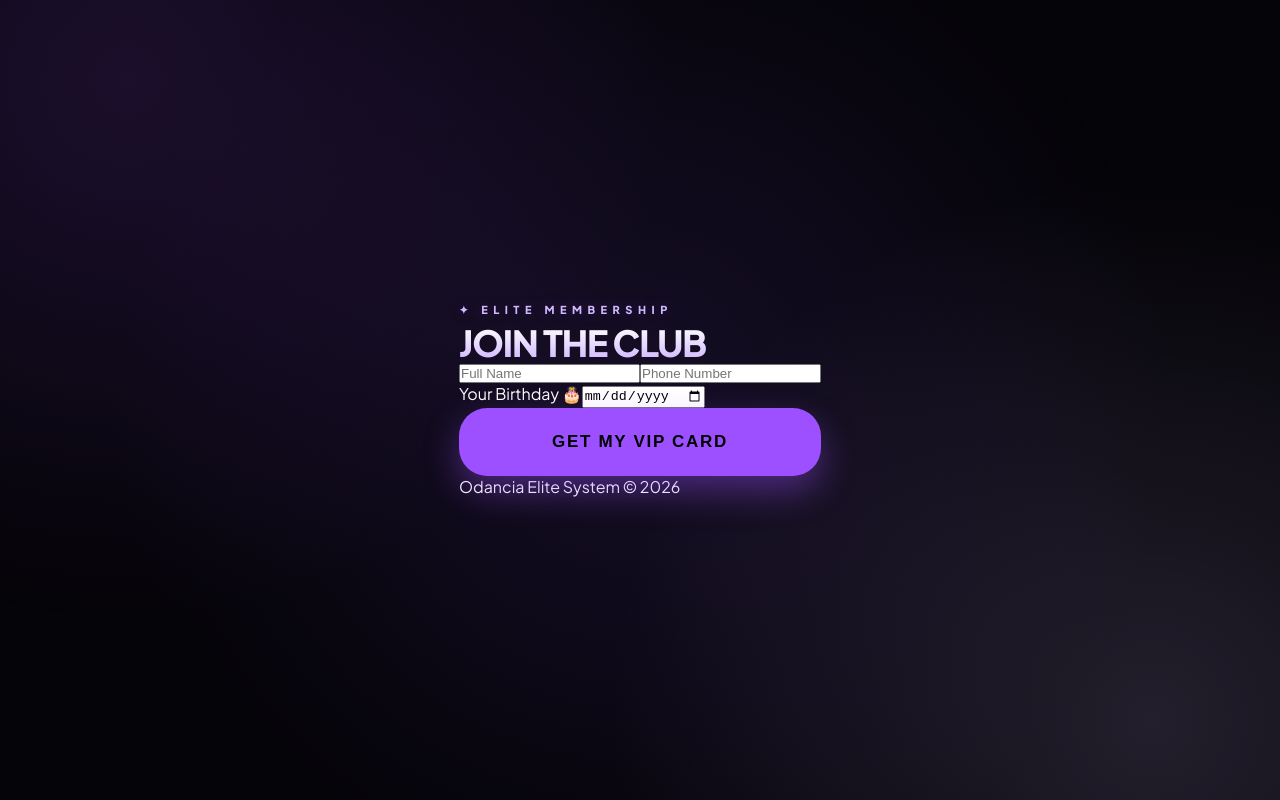
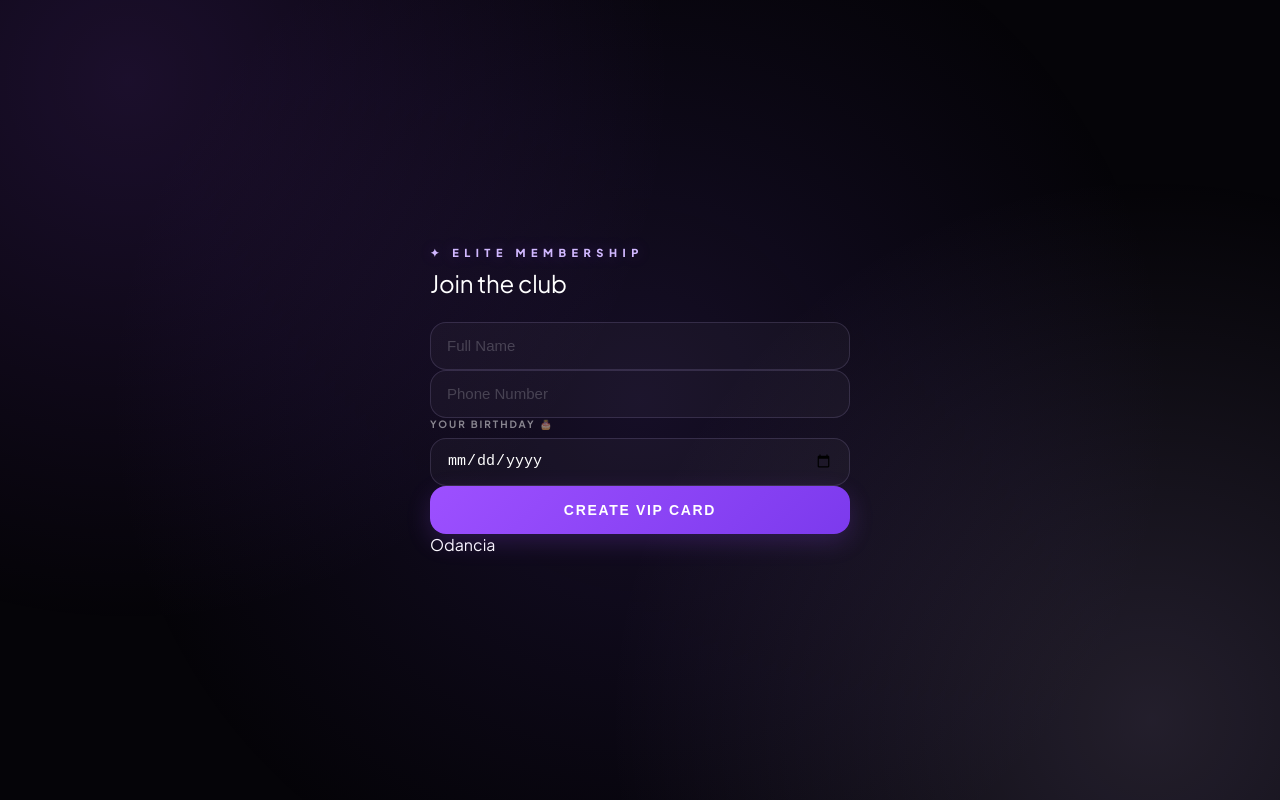
Before and after one commit to bossboothsa-ai/Odancia, a React (Vite) app: page /join in a window 1280 px wide. Built offline with nearby package versions, Linux system fonts and the light colour scheme.

Commit message:
PRODUCT POLISH: Minimal Join redesign and Smart QR extraction

```diff
--- a/src/index.css
+++ b/src/index.css
@@ -13,6 +13,8 @@
   /* Softer border */
   --radius-xl: 44px;
   --radius-lg: 32px;
+  --radius-md: 16px;
+  /* For professional inputs */
 
   /* Spacing Tokens */
   --space-card-top: 32px;
@@ -267,26 +269,86 @@ body {
 }
 
 .staff-button {
-  background: rgba(157, 80, 255, 0.1);
-  border: 1px solid rgba(157, 80, 255, 0.3);
+  background: rgba(157, 80, 255, 0.08);
+  /* Reduced baseline */
+  border: 1px solid rgba(157, 80, 255, 0.2);
   color: white;
-  padding: 24px;
-  border-radius: 28px;
-  font-size: 17px;
-  font-weight: 700;
+  padding: 0 24px;
+  height: 48px;
+  /* Standardized height */
+  border-radius: var(--radius-md);
+  font-size: 14px;
+  font-weight: 600;
   text-transform: uppercase;
-  letter-spacing: 0.1em;
+  letter-spacing: 0.12em;
   width: 100%;
-  backdrop-filter: blur(15px);
-  -webkit-backdrop-filter: blur(15px);
-  box-shadow: 0 10px 40px rgba(0, 0, 0, 0.4);
+  backdrop-filter: blur(20px);
+  -webkit-backdrop-filter: blur(20px);
+  transition: all 0.3s ease;
+  display: flex;
+  align-items: center;
+  justify-content: center;
 }
 
 .staff-button.primary {
-  background: var(--neon-purple);
-  color: black;
+  background: linear-gradient(135deg, var(--neon-purple), #7c3aed);
+  color: #fff;
+  /* Changed from black to white for premium feel */
   border: none;
-  box-shadow: 0 15px 35px rgba(157, 80, 255, 0.4);
+  box-shadow: 0 8px 25px rgba(157, 80, 255, 0.2);
+}
+
+.staff-button:active {
+  scale: 0.98;
+  opacity: 0.9;
+}
+
+/* Onboarding Specific Styles */
+.onboarding-container {
+  width: 100%;
+  max-width: 420px;
+  margin: 0 auto;
+  z-index: 10;
+}
+
+.onboarding-title {
+  font-size: 24px;
+  font-weight: 500;
+  color: white;
+  margin: 8px 0 24px 0;
+  letter-spacing: -0.01em;
+}
+
+.onboarding-input {
+  width: 100%;
+  height: 48px;
+  background: rgba(255, 255, 255, 0.03);
+  border: 1px solid rgba(209, 184, 255, 0.15);
+  /* Thin lavender border */
+  border-radius: var(--radius-md);
+  padding: 0 16px;
+  color: white;
+  font-size: 15px;
+  outline: none;
+  transition: all 0.2s ease;
+}
+
+.onboarding-input:focus {
+  border-color: var(--lavender);
+  background: rgba(255, 255, 255, 0.06);
+}
+
+.onboarding-input::placeholder {
+  color: rgba(255, 255, 255, 0.2);
+}
+
+.input-label {
+  font-size: 10px;
+  font-weight: 700;
+  color: rgba(255, 255, 255, 0.5);
+  text-transform: uppercase;
+  letter-spacing: 0.2em;
+  margin-bottom: 8px;
 }
 
 .detected-name {
--- a/src/pages/Join.tsx
+++ b/src/pages/Join.tsx
@@ -50,20 +50,22 @@ const Join: React.FC = () => {
             <div className="glow-bg"></div>
 
             <motion.div
-                initial={{ opacity: 0, y: 20 }}
+                initial={{ opacity: 0, y: 15 }}
                 animate={{ opacity: 1, y: 0 }}
-                className="w-full max-w-sm text-center z-10"
+                className="onboarding-container"
             >
-                <div className="mb-12">
+                <div className="text-center mb-12">
                     <p className="member-label">✦ ELITE MEMBERSHIP</p>
-                    <h1 className="customer-name" style={{ fontSize: '36px' }}>JOIN THE CLUB</h1>
+                    <h1 className="onboarding-title">Join the club</h1>
+                    <div className="w-12 h-[1px] bg-white/10 mx-auto"></div>
                 </div>
 
-                <form onSubmit={handleSubmit} className="space-y-4">
+                <form onSubmit={handleSubmit} className="space-y-6">
+                    <div className="space-y-4">
                         <input
                             type="text"
                             placeholder="Full Name"
-                        className="w-full bg-white/5 border border-white/10 p-5 rounded-2xl text-white outline-none focus:border-lavender transition-all"
+                            className="onboarding-input"
                             value={formData.name}
                             onChange={(e) => setFormData({ ...formData, name: e.target.value })}
                             required
@@ -71,34 +73,39 @@ const Join: React.FC = () => {
                         <input
                             type="tel"
                             placeholder="Phone Number"
-                        className="w-full bg-white/5 border border-white/10 p-5 rounded-2xl text-white outline-none focus:border-lavender transition-all"
+                            className="onboarding-input"
                             value={formData.phone}
                             onChange={(e) => setFormData({ ...formData, phone: e.target.value })}
                             required
                         />
-                    <div className="text-left px-2">
-                        <label className="text-[10px] text-gray-500 uppercase font-bold tracking-widest pl-1 mb-2 block">Your Birthday 🎂</label>
+                        <div className="pt-2">
+                            <p className="input-label pl-1">Your Birthday 🎂</p>
                             <input
                                 type="date"
-                            className="w-full bg-white/5 border border-white/10 p-5 rounded-2xl text-white outline-none focus:border-lavender transition-all"
+                                className="onboarding-input"
                                 value={formData.dob}
                                 onChange={(e) => setFormData({ ...formData, dob: e.target.value })}
                                 required
                             />
                         </div>
+                    </div>
 
+                    <div className="pt-8">
                         <button
                             type="submit"
                             disabled={loading}
-                        className="staff-button primary mt-6"
+                            className="staff-button primary"
                         >
-                        {loading ? 'Verifying...' : 'GET MY VIP CARD'}
+                            {loading ? 'Verifying...' : 'Create VIP Card'}
                         </button>
+                    </div>
                 </form>
 
-                <p className="mt-12 text-[10px] text-white/10 uppercase tracking-widest font-bold">
-                    Odancia Elite System &copy; 2026
+                <div className="mt-16 text-center">
+                    <p className="text-[10px] text-white/20 uppercase tracking-[0.5em] font-bold">
+                        Odancia
                     </p>
+                </div>
             </motion.div>
         </div>
     );
--- a/src/pages/StaffScanner.tsx
+++ b/src/pages/StaffScanner.tsx
@@ -45,13 +45,11 @@ const StaffScanner: React.FC = () => {
                 // Track when camera stream starts to avoid "junk screens"
                 scanner.render(
                     (decodedText) => {
-                        if (decodedText.includes('/vip')) {
-                            setScanError('This QR is for joining only. Please scan member card.');
-                            return;
-                        }
+                        // QR MISIDENTIFICATION FIX: Try extracting member ID first
+                        const idMatch = decodedText.match(/\/(card|scan)\/([A-Za-z0-9_-]+)/);
+                        const memberId = idMatch ? idMatch[2] : null;
 
-                        if (decodedText.includes('/scan/')) {
-                            const memberId = decodedText.split('/scan/')[1];
+                        if (memberId) {
                             scanner.clear().then(() => {
                                 scannerRef.current = null;
                                 handleFetchCustomer(memberId);
@@ -59,6 +57,8 @@ const StaffScanner: React.FC = () => {
                                 console.error("Scanner clear failed", err);
                                 handleFetchCustomer(memberId);
                             });
+                        } else if (decodedText.includes('/vip') || decodedText.includes('/join')) {
+                            setScanError('This QR is for joining only. Please scan member card.');
                         } else {
                             setScanError('Invalid QR Code. Please scan a valid Member Card.');
                         }
@@ -92,6 +92,11 @@ const StaffScanner: React.FC = () => {
             setCameraReady(false); // Reset for next scan
         } catch (error) {
             setScanError("Member not found.");
+            // AUTO RESTART SCAN after 2 seconds
+            setTimeout(() => {
+                setScanError('');
+                setCustomer(null);
+            }, 2000);
         } finally {
             setLoading(false);
         }
```
Lines whose indentation alone changed are shown as unchanged.
